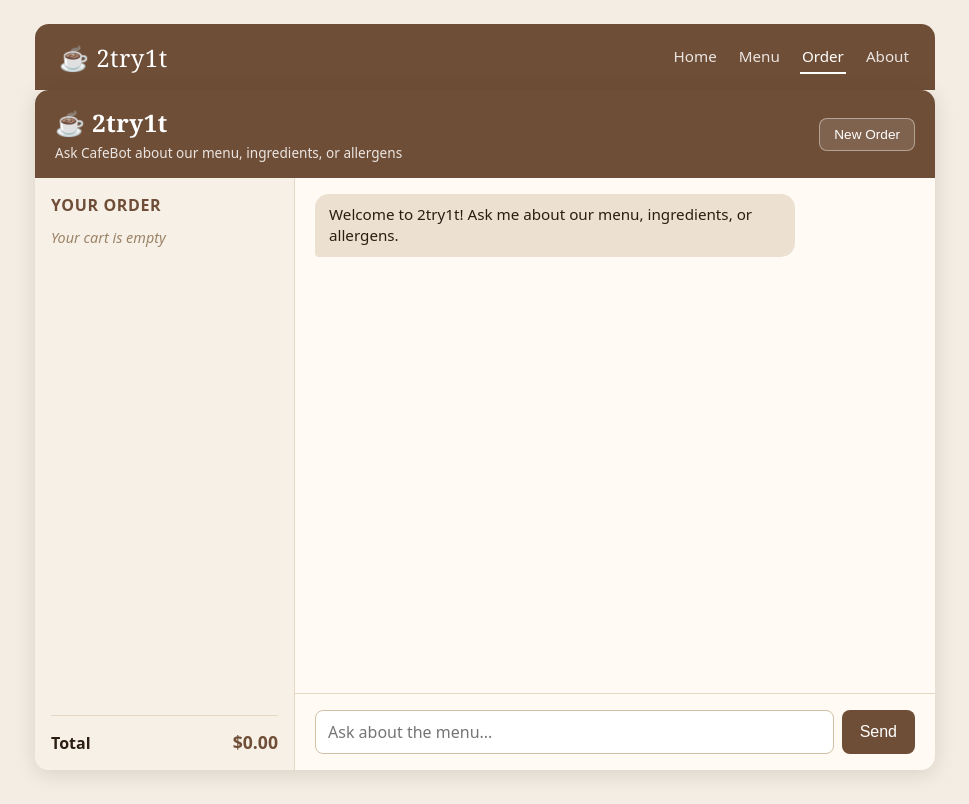
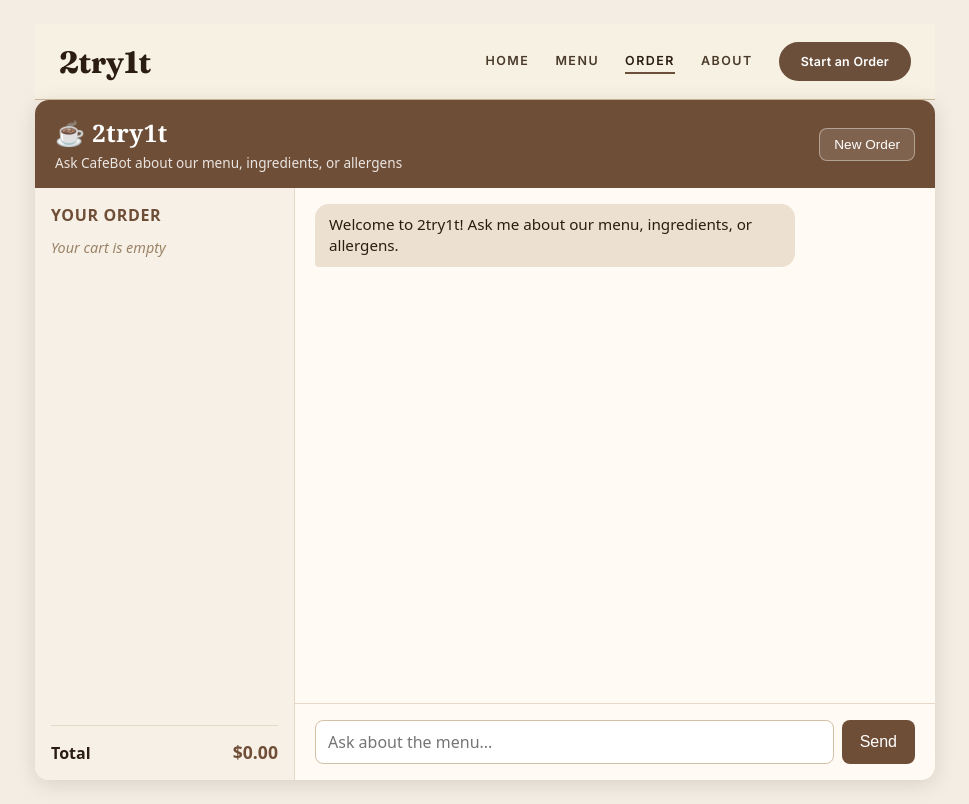
Before and after one commit to nmajeedwork/Cafe-2try1t, a website: page public/order.html in a window 1280 px wide. Shown: the whole page, without its empty margins (155-1124 px from the left). Drawn offline with Linux system fonts and the light colour scheme.

Commit message:
Site nav: unify the header across all four pages (Phase 3b)
Replaces the old brown .site-header on Menu, Order, and About with the
cream .navbar built for Home in Phase 3, so all four pages share one nav
implementation instead of two.

- Rename .home-nav* -> .navbar* and move it (plus the .btn pill system it
  uses) out of .home scoping in site.css; delete the now-dead
  .site-header / .site-nav / .brand rules.
- New public/nav.js: shared hamburger-toggle script, previously inline in
  index.html only. Linked from all four pages.
- menu/order/about: swap header markup, load tokens.css + the Fraunces /
  Inter webfonts the nav depends on, drop the coffee-cup glyph from the
  wordmark to match Home, use aria-current="page" instead of class="active".
- order.html: only the outer site-wide nav is replaced. The chat widget's
  own .app-header, the .app / .layout / .cart-panel / .chat-panel skeleton,
  and the app.js DOM hooks are untouched. Added a body.order-page .navbar
  rule so the bar stays aligned to the 900px chat-app card width.

Page content below the header is unchanged. Menu/Order/About will look
transitional (old warm body under the new cream nav) until their own
redesign phases.

Verified: no horizontal overflow at mobile or desktop on any page,
hamburger toggles with aria-expanded sync on all four, Menu still renders
from /api/menu, and the Order chat round-trips end to end.

Co-Authored-By: Claude Sonnet 5 <noreply@anthropic.com>

```diff
--- /dev/null
+++ b/public/nav.js
@@ -0,0 +1,19 @@
+/* Site-wide nav: mobile hamburger toggle.
+   Shared by index.html, menu.html, order.html, about.html. Progressive
+   enhancement: if this script doesn't run, the CSS still shows every link
+   once the menu is expanded, and all four links stay reachable at desktop
+   width. */
+(function () {
+  var toggle = document.querySelector('.navbar__toggle');
+  var menu = document.getElementById('navbar-menu');
+  if (!toggle || !menu) return;
+
+  toggle.addEventListener('click', function () {
+    var open = menu.classList.toggle('is-open');
+    toggle.setAttribute('aria-expanded', String(open));
+    toggle.setAttribute(
+      'aria-label',
+      open ? 'Close navigation menu' : 'Open navigation menu'
+    );
+  });
+})();
--- a/public/order.html
+++ b/public/order.html
@@ -4,18 +4,38 @@
   <meta charset="UTF-8" />
   <meta name="viewport" content="width=device-width, initial-scale=1.0" />
   <title>Order · 2try1t CafeBot</title>
+  <link rel="preconnect" href="https://fonts.googleapis.com" />
+  <link rel="preconnect" href="https://fonts.gstatic.com" crossorigin />
+  <link rel="stylesheet" href="https://fonts.googleapis.com/css2?family=Fraunces:opsz,wght@9..144,600;9..144,700&family=Inter:wght@400;500;600&display=swap" />
+  <link rel="stylesheet" href="tokens.css" />
   <link rel="stylesheet" href="site.css" />
   <link rel="stylesheet" href="style.css" />
 </head>
 <body class="order-page">
-  <header class="site-header">
-    <a class="brand" href="/">☕ 2try1t</a>
-    <nav class="site-nav">
-      <a href="/">Home</a>
-      <a href="/menu">Menu</a>
-      <a href="/order" class="active">Order</a>
-      <a href="/about">About</a>
-    </nav>
+  <header class="navbar">
+    <div class="navbar__inner">
+      <a class="navbar__brand" href="/">2try1t</a>
+
+      <button
+        class="navbar__toggle"
+        type="button"
+        aria-expanded="false"
+        aria-controls="navbar-menu"
+        aria-label="Open navigation menu"
+      >
+        <span class="navbar__toggle-bar"></span>
+        <span class="navbar__toggle-bar"></span>
+        <span class="navbar__toggle-bar"></span>
+      </button>
+
+      <nav class="navbar__menu" id="navbar-menu" aria-label="Primary">
+        <a href="/">Home</a>
+        <a href="/menu">Menu</a>
+        <a href="/order" aria-current="page">Order</a>
+        <a href="/about">About</a>
+        <a class="btn btn--solid navbar__cta" href="/order">Start an Order</a>
+      </nav>
+    </div>
   </header>
 
   <div class="app">
@@ -53,6 +73,7 @@
     </div>
   </div>
 
+  <script src="nav.js"></script>
   <script src="app.js"></script>
 </body>
 </html>
--- a/public/site.css
+++ b/public/site.css
@@ -10,11 +10,11 @@ body.site {
 }
 
 /* order.html reuses style.css, whose "body" rule sets display:flex (originally to
-   center the single .app card). With the new site-header added as a second top-level
-   child, that flex-row layout would put the header and the widget side by side instead
-   of stacked - this overrides just the axis/alignment (not the margin/background/
-   padding/font that style.css's body rule still supplies) so the two stack vertically,
-   centered, like normal page content. */
+   center the single .app card). With the site-wide .navbar added as a second
+   top-level child, that flex-row layout would put the nav and the widget side by
+   side instead of stacked - this overrides just the axis/alignment (not the
+   margin/background/padding/font that style.css's body rule still supplies) so the
+   two stack vertically, centered, like normal page content. */
 body.order-page {
   display: flex;
   flex-direction: column;
@@ -22,49 +22,10 @@ body.order-page {
   justify-content: flex-start;
 }
 
-body.order-page .site-header {
+/* Keep the nav aligned to the chat-app card width on the Order page. */
+body.order-page .navbar {
   width: 100%;
   max-width: 900px;
-  border-radius: 14px 14px 0 0;
-}
-
-.site-header {
-  background: #6f4e37;
-  color: #fff;
-  padding: 16px 24px;
-  display: flex;
-  align-items: center;
-  justify-content: space-between;
-  flex-wrap: wrap;
-  gap: 12px;
-}
-
-.site-header .brand {
-  font-family: Georgia, "Times New Roman", serif;
-  font-size: 1.5rem;
-  letter-spacing: 0.02em;
-  text-decoration: none;
-  color: #fff;
-}
-
-.site-nav {
-  display: flex;
-  gap: 18px;
-}
-
-.site-nav a {
-  color: #fff;
-  text-decoration: none;
-  font-size: 0.95rem;
-  opacity: 0.85;
-  padding: 6px 2px;
-  border-bottom: 2px solid transparent;
-}
-
-.site-nav a:hover,
-.site-nav a.active {
-  opacity: 1;
-  border-bottom-color: #fff;
 }
 
 .site-main {
@@ -209,9 +170,6 @@ body.order-page .site-header {
 }
 
 @media (max-width: 700px) {
-  .site-header {
-    padding: 14px 16px;
-  }
   .site-main {
     padding: 20px 16px 32px;
   }
@@ -221,17 +179,25 @@ body.order-page .site-header {
 }
 
 /* ============================================================================
-   HOME PAGE — Phase 3 premium redesign (2026-08)
+   PREMIUM REDESIGN — Phase 3 (2026-08)
 
-   Everything below is scoped under `body.home` / `.home` / `.home-nav` /
-   `.home-footer`. The Menu, Order, and About pages share this stylesheet but
-   use `body.site` + `.site-header` / `.site-nav` / `.menu-*` / `.about-*`
-   (all untouched above), so this block does not affect them.
+   Two parts:
 
-   Colour + type come from tokens.css. Design rules: sharp corners everywhere;
-   pill buttons are the only rounded element; the sole gradient is the hero
-   readability overlay; no decorative shadows; straight section cuts; no
-   animation on load — transitions are hover-only and motion-guarded.
+   1. SHARED across all four pages (Phase 3b): the `.navbar` block plus the
+      `.btn` pill system it uses. These are NOT scoped to `.home`, so the Menu,
+      Order, and About pages now get the same cream nav. Everything else on
+      those pages is still styled by the `body.site` / `.menu-*` / `.about-*` /
+      `style.css` rules above and is untouched.
+
+   2. HOME-ONLY: everything under `body.home` / `.home` / `.home-footer`, i.e.
+      the hero, featured grid, story, preview, visit, footer. Other pages don't
+      carry the `home` class so none of it applies to them.
+
+   Colour + type come from tokens.css (now loaded on all four pages). Design
+   rules: sharp corners everywhere; pill buttons are the only rounded element;
+   the sole gradient is the hero readability overlay; no decorative shadows;
+   straight section cuts; no animation on load. Transitions are hover-only and
+   motion-guarded.
    ========================================================================= */
 
 body.home {
@@ -279,11 +245,13 @@ body.home {
 
 /* --- Focus states (visible on every link + button) --- */
 .home a:focus-visible,
-.home button:focus-visible {
+.home button:focus-visible,
+.navbar a:focus-visible,
+.navbar button:focus-visible {
   outline: 3px solid var(--color-accent);
   outline-offset: 3px;
 }
-.home .btn--solid:focus-visible {
+.btn--solid:focus-visible {
   outline-color: var(--color-ink);
 }
 
@@ -311,8 +279,9 @@ body.home {
   margin: 0 0 28px;
 }
 
-/* --- Buttons (pill — the one rounded element) --- */
-.home .btn {
+/* --- Buttons (pill — the one rounded element). Shared: Home content + the
+   site-wide nav CTA on every page. --- */
+.btn {
   display: inline-block;
   font-family: var(--font-body);
   font-size: 0.9rem;
@@ -324,36 +293,37 @@ body.home {
   text-decoration: none;
   cursor: pointer;
 }
-.home .btn--solid {
+.btn--solid {
   background: var(--color-accent);
   border-color: var(--color-accent);
   color: #fff;
 }
-.home .btn--solid:hover {
+.btn--solid:hover {
   background: var(--color-ink);
   border-color: var(--color-ink);
 }
-.home .btn--outline {
+.btn--outline {
   background: transparent;
   border-color: var(--color-ink);
   color: var(--color-ink);
 }
-.home .btn--outline:hover {
+.btn--outline:hover {
   background: var(--color-ink);
   color: var(--color-bg);
 }
-.home .btn-row {
+.btn-row {
   display: flex;
   flex-wrap: wrap;
   gap: 14px;
 }
 
-/* --- NAV --- */
-.home-nav {
+/* --- SITE NAV (shared by all four pages, Phase 3b) --- */
+.navbar {
   background: var(--color-bg);
   border-bottom: 1px solid var(--color-tan);
+  font-family: var(--font-body);
 }
-.home-nav__inner {
+.navbar__inner {
   max-width: 1100px;
   margin: 0 auto;
   padding: 18px 24px;
@@ -362,7 +332,7 @@ body.home {
   justify-content: space-between;
   gap: 16px;
 }
-.home-nav__brand {
+.navbar__brand {
   font-family: var(--font-display);
   font-weight: 700;
   font-size: clamp(1.7rem, 2.4vw, 2.1rem);
@@ -370,12 +340,12 @@ body.home {
   text-decoration: none;
   color: var(--color-ink);
 }
-.home-nav__menu {
+.navbar__menu {
   display: flex;
   align-items: center;
   gap: 26px;
 }
-.home-nav__menu > a:not(.btn) {
+.navbar__menu > a:not(.btn) {
   font-size: 0.78rem;
   font-weight: 600;
   letter-spacing: 0.12em;
@@ -385,20 +355,20 @@ body.home {
   padding: 4px 0;
   border-bottom: 2px solid transparent;
 }
-.home-nav__menu > a:not(.btn):hover {
+.navbar__menu > a:not(.btn):hover {
   color: var(--color-ink);
 }
-.home-nav__menu > a[aria-current="page"] {
+.navbar__menu > a[aria-current="page"] {
   color: var(--color-ink);
   border-bottom-color: var(--color-accent);
 }
-.home-nav__menu .btn {
+.navbar__menu .btn {
   padding: 10px 20px;
   font-size: 0.78rem;
 }
 
 /* Hamburger — hidden on desktop */
-.home-nav__toggle {
+.navbar__toggle {
   display: none;
   flex-direction: column;
   gap: 5px;
@@ -407,20 +377,20 @@ body.home {
   border: 0;
   cursor: pointer;
 }
-.home-nav__toggle-bar {
+.navbar__toggle-bar {
   width: 24px;
   height: 2px;
   background: var(--color-ink);
 }
 
 @media (max-width: 760px) {
-  .home-nav__inner {
+  .navbar__inner {
     flex-wrap: wrap;
   }
-  .home-nav__toggle {
+  .navbar__toggle {
     display: flex;
   }
-  .home-nav__menu {
+  .navbar__menu {
     display: none;
     flex-basis: 100%;
     flex-direction: column;
@@ -428,10 +398,10 @@ body.home {
     gap: 16px;
     padding-top: 14px;
   }
-  .home-nav__menu.is-open {
+  .navbar__menu.is-open {
     display: flex;
   }
-  .home-nav__menu .btn {
+  .navbar__menu .btn {
     align-self: stretch;
     text-align: center;
   }
@@ -701,8 +671,8 @@ body.home {
 
 /* --- Motion: hover-only transitions, disabled when the user asks --- */
 @media (prefers-reduced-motion: no-preference) {
-  .home .btn,
-  .home .home-nav__menu > a:not(.btn) {
+  .btn,
+  .navbar__menu > a:not(.btn) {
     transition: background-color 0.18s ease, color 0.18s ease,
       border-color 0.18s ease;
   }
```
Also changed, not shown: public/about.html (+30 -8 lines), public/index.html (+12 -25 lines), public/menu.html (+29 -8 lines).
